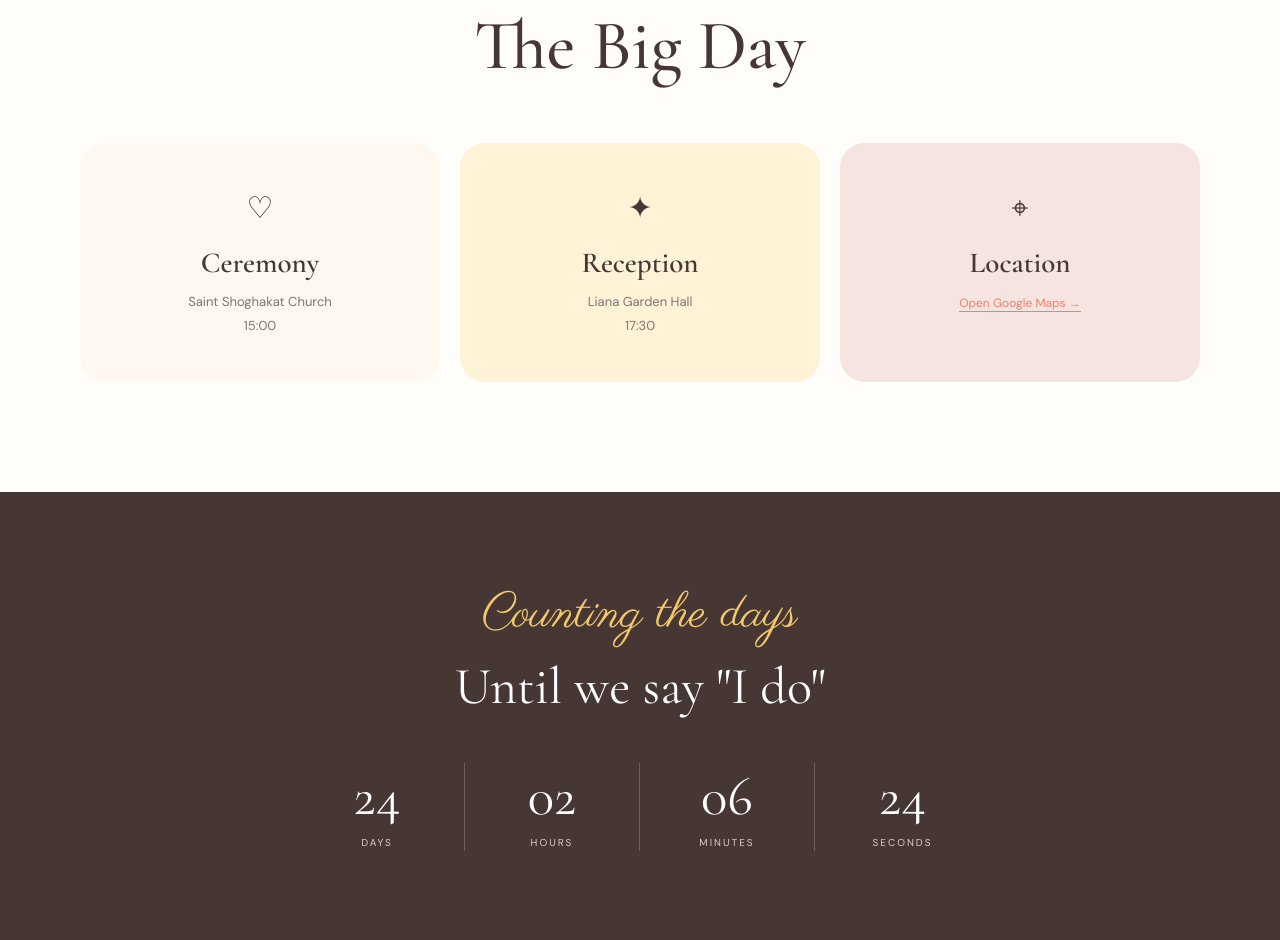
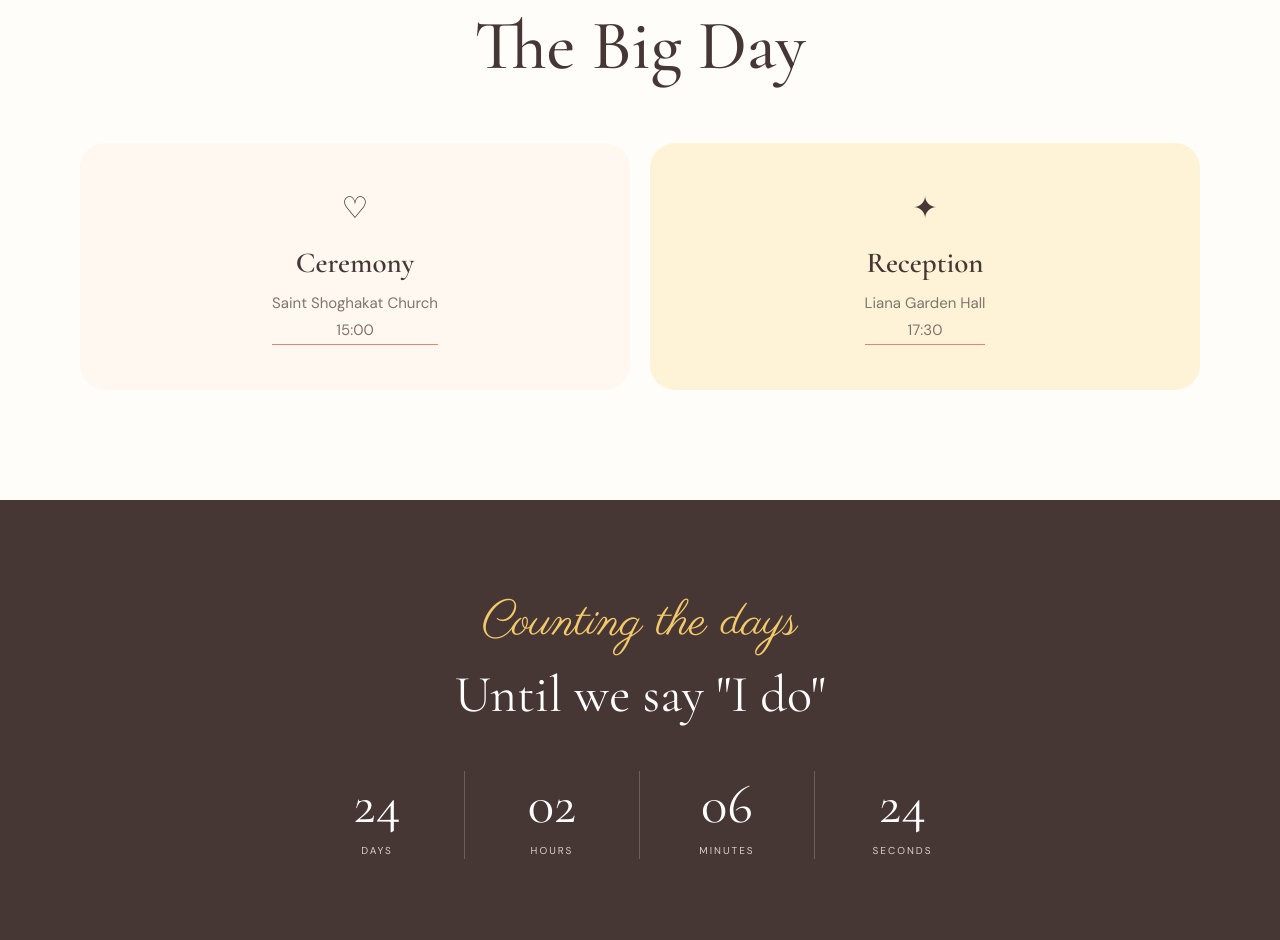
Before and after one commit to Nvard20/wedding, a plain HTML site: page index.html in a window 1280 px wide. Shown: the part 1447-2387 px from the top of the page. Drawn offline with nearby package versions, Linux system fonts and the light colour scheme.

```diff
--- a/index.html
+++ b/index.html
@@ -304,7 +304,7 @@
 
 .details-grid {
     display: grid;
-    grid-template-columns: repeat(3, 1fr);
+    grid-template-columns: repeat(2, 1fr);
     gap: 20px;
 }
 
@@ -339,11 +339,11 @@
     font-weight: 600;
 }
 
-.detail-card p {
+.detail-card p , .detail-card a{
     color: var(--muted);
     line-height: 1.8;
     margin-top: 10px;
-    font-size: 13px;
+    font-size: 15px;
 }
 
 .map-btn {
@@ -875,10 +875,10 @@
 
                 <h3>Ceremony</h3>
 
-                <p>
+                <a href="https://maps.app.goo.gl/y1hE1y4seHhd1FtS8" target="_blank" class="map-btn">
                     Saint Shoghakat Church<br>
                     15:00
-                </p>
+                </a>
 
             </div>
 
@@ -889,15 +889,15 @@
 
                 <h3>Reception</h3>
 
-                <p>
+                <a href="https://maps.app.goo.gl/TfCQugDVWiN8LrMe6" target="_blank" class="map-btn">
                     Liana Garden Hall<br>
                     17:30
-                </p>
+                </a>
 
             </div>
 
 
-            <div class="detail-card">
+            <!-- <div class="detail-card">
 
                 <div class="detail-icon">⌖</div>
 
@@ -909,7 +909,7 @@
                     Open Google Maps →
                 </a>
 
-            </div>
+            </div> -->
 
         </div>
 
```
